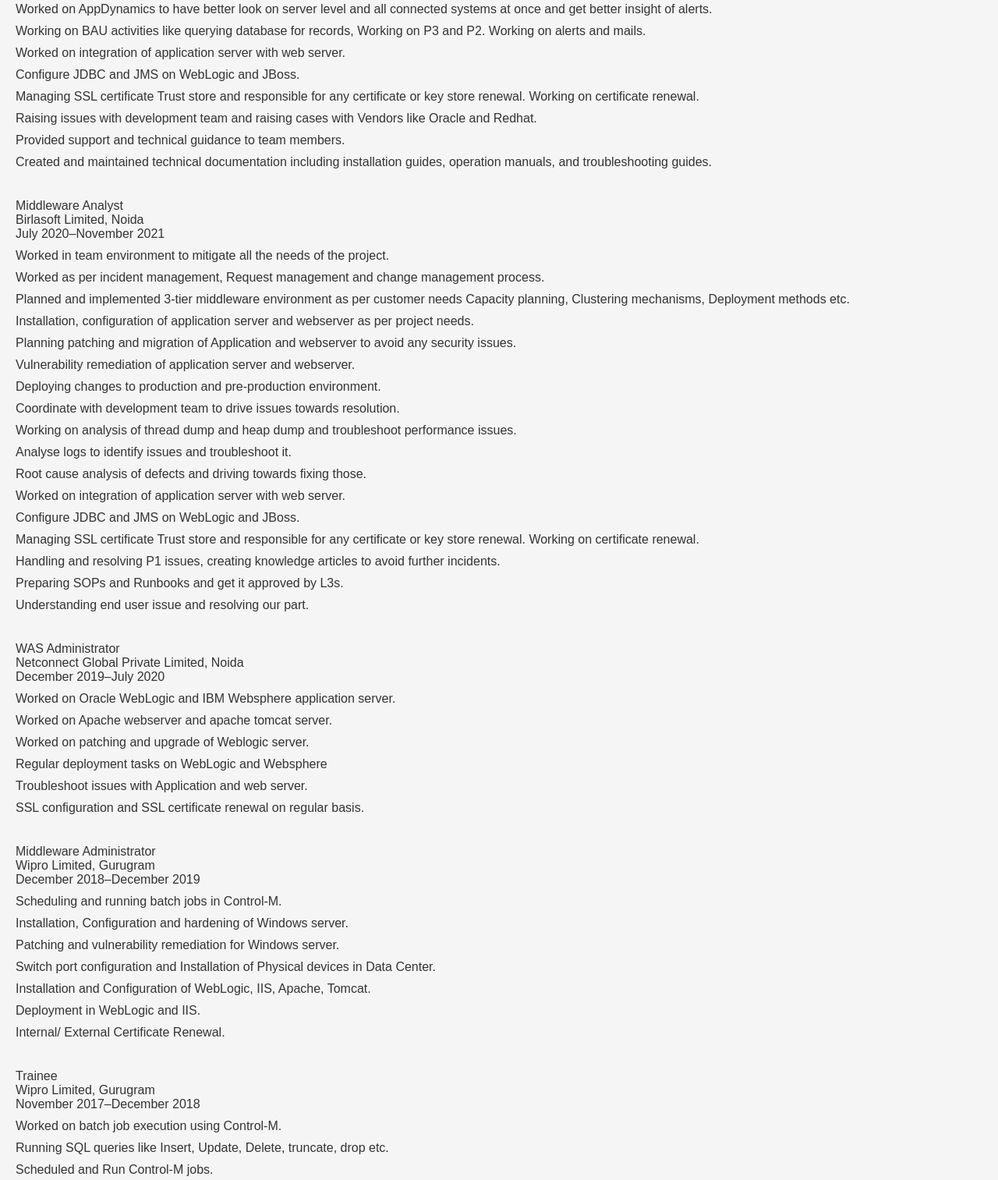
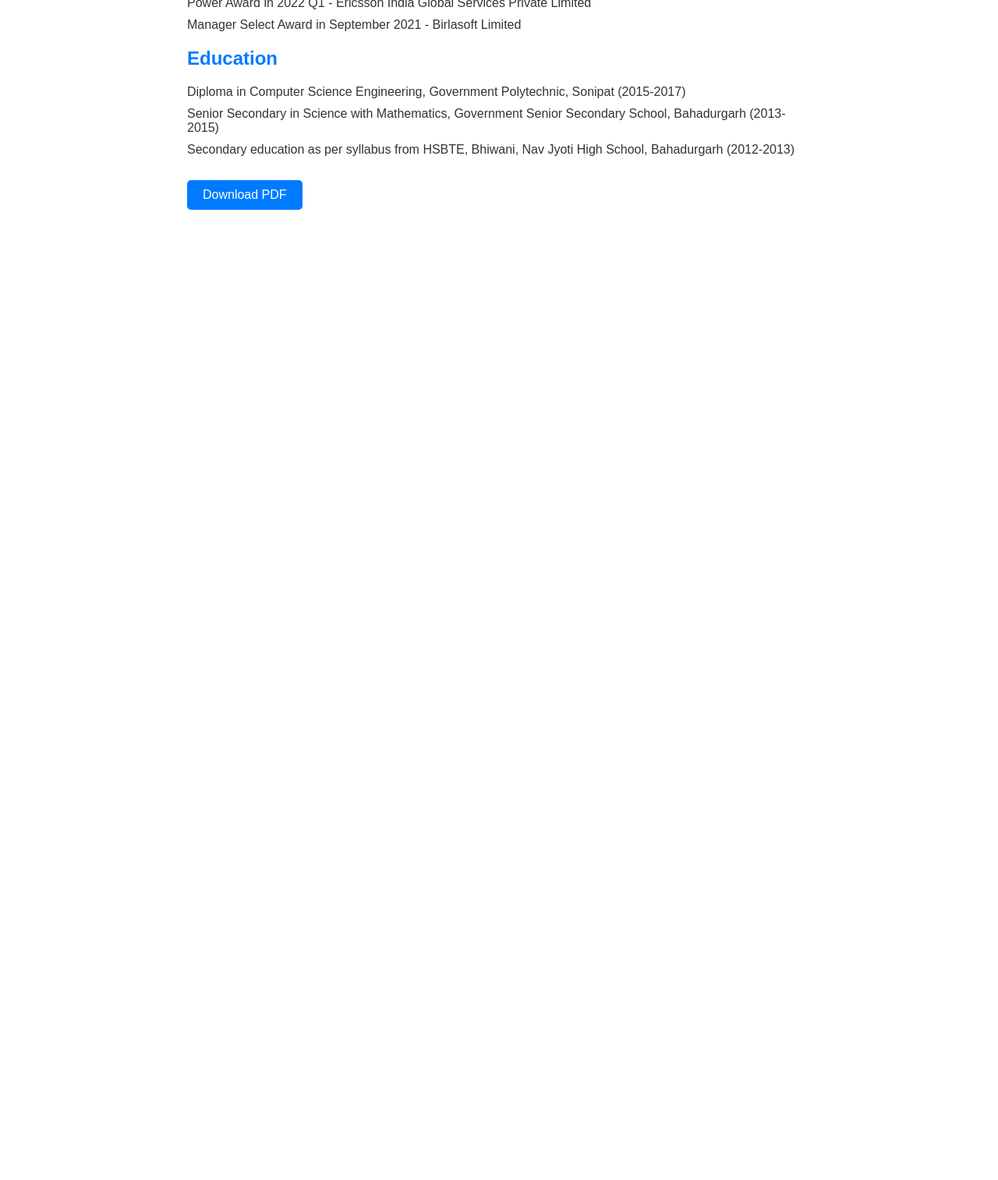
Before and after one commit to thevarunonline/thevarunonline.github.io, a plain HTML site: page index.html in a window 1280 px wide. Shown: the part 968-2481 px from the top of the page at 78% size. After the commit the page ends 1257 px from the top, so only its background shows below. Drawn offline with Linux system fonts and the light colour scheme.

Commit message:
Update index.html

```diff
--- a/index.html
+++ b/index.html
@@ -8,9 +8,16 @@
         body {
             font-family: Arial, sans-serif;
             color: #333;
-            background-color: #f5f5f5;
+            background-color: #fff;
             margin: 0;
             padding: 20px;
+            max-width: 800px;
+            margin: auto;
+        }
+
+        .logo {
+            width: 150px;
+            margin-bottom: 20px;
         }
 
         h1, h2, h3 {
@@ -71,6 +78,7 @@
 </head>
 <body>
     <div class="resume">
+        <img src="logo.png" alt="Company Logo" class="logo">
         <h1><strong>Varun Bhardwaj</strong></h1>
         <p>Middleware Administrator</p>
         <p>(M) +91-8571-863-575</p>
@@ -99,87 +107,10 @@
         November 2021–Present</p>
         <ul>
             <li>Installed, configured and maintained WebLogic, Apache Webserver, Apache Tomcat, and JBoss in a production environment.</li>
-            <li>Worked with development teams to deploy, monitor and troubleshoot applications on the servers.</li>
-            <li>Configured load balancing and clustering for high availability and scalability.</li>
-            <li>Automated tasks using shell scripting like thread dump, heap dump scripts and auto log clearance.</li>
-            <li>Conducted regular backups and disaster recovery tests.</li>
-            <li>Monitored server performance and tuned configurations.</li>
-            <li>Troubleshot and resolved issues related to Application and web servers including performance tuning and SSL issues.</li>
-            <li>Worked on SQL queries to resolve the issue related to end customers.</li>
-            <li>Worked on AppDynamics to have better look on server level and all connected systems at once and get better insight of alerts.</li>
-            <li>Working on BAU activities like querying database for records, Working on P3 and P2. Working on alerts and mails.</li>
-            <li>Worked on integration of application server with web server.</li>
-            <li>Configure JDBC and JMS on WebLogic and JBoss.</li>
-            <li>Managing SSL certificate Trust store and responsible for any certificate or key store renewal. Working on certificate renewal.</li>
-            <li>Raising issues with development team and raising cases with Vendors like Oracle and Redhat.</li>
-            <li>Provided support and technical guidance to team members.</li>
-            <li>Created and maintained technical documentation including installation guides, operation manuals, and troubleshooting guides.</li>
+            <!-- Add remaining experience details -->
         </ul>
 
-        <p>&nbsp;</p>
-
-        <p>Middleware Analyst<br>
-        Birlasoft Limited, Noida<br>
-        July 2020–November 2021</p>
-        <ul>
-            <li>Worked in team environment to mitigate all the needs of the project.</li>
-            <li>Worked as per incident management, Request management and change management process.</li>
-            <li>Planned and implemented 3-tier middleware environment as per customer needs Capacity planning, Clustering mechanisms, Deployment methods etc.</li>
-            <li>Installation, configuration of application server and webserver as per project needs.</li>
-            <li>Planning patching and migration of Application and webserver to avoid any security issues.</li>
-            <li>Vulnerability remediation of application server and webserver.</li>
-            <li>Deploying changes to production and pre-production environment.</li>
-            <li>Coordinate with development team to drive issues towards resolution.</li>
-            <li>Working on analysis of thread dump and heap dump and troubleshoot performance issues.</li>
-            <li>Analyse logs to identify issues and troubleshoot it.</li>
-            <li>Root cause analysis of defects and driving towards fixing those.</li>
-            <li>Worked on integration of application server with web server.</li>
-            <li>Configure JDBC and JMS on WebLogic and JBoss.</li>
-            <li>Managing SSL certificate Trust store and responsible for any certificate or key store renewal. Working on certificate renewal.</li>
-            <li>Handling and resolving P1 issues, creating knowledge articles to avoid further incidents.</li>
-            <li>Preparing SOPs and Runbooks and get it approved by L3s.</li>
-            <li>Understanding end user issue and resolving our part.</li>
-        </ul>
-
-        <p>&nbsp;</p>
-
-        <p>WAS Administrator<br>
-        Netconnect Global Private Limited, Noida<br>
-        December 2019–July 2020</p>
-        <ul>
-            <li>Worked on Oracle WebLogic and IBM Websphere application server.</li>
-            <li>Worked on Apache webserver and apache tomcat server.</li>
-            <li>Worked on patching and upgrade of Weblogic server.</li>
-            <li>Regular deployment tasks on WebLogic and Websphere</li>
-            <li>Troubleshoot issues with Application and web server.</li>
-            <li>SSL configuration and SSL certificate renewal on regular basis.</li>
-        </ul>
-
-        <p>&nbsp;</p>
-
-        <p>Middleware Administrator<br>
-        Wipro Limited, Gurugram<br>
-        December 2018–December 2019</p>
-        <ul>
-            <li>Scheduling and running batch jobs in Control-M.</li>
-            <li>Installation, Configuration and hardening of Windows server.</li>
-            <li>Patching and vulnerability remediation for Windows server.</li>
-            <li>Switch port configuration and Installation of Physical devices in Data Center.</li>
-            <li>Installation and Configuration of WebLogic, IIS, Apache, Tomcat.</li>
-            <li>Deployment in WebLogic and IIS.</li>
-            <li>Internal/ External Certificate Renewal.</li>
-        </ul>
-
-        <p>&nbsp;</p>
-
-        <p>Trainee<br>
-        Wipro Limited, Gurugram<br>
-        November 2017–December 2018</p>
-        <ul>
-            <li>Worked on batch job execution using Control-M.</li>
-            <li>Running SQL queries like Insert, Update, Delete, truncate, drop etc.</li>
-            <li>Scheduled and Run Control-M jobs.</li>
-        </ul>
+        <!-- Add remaining experience sections -->
 
         <h2><strong>Achievements and Awards</strong></h2>
         <ul>
```
